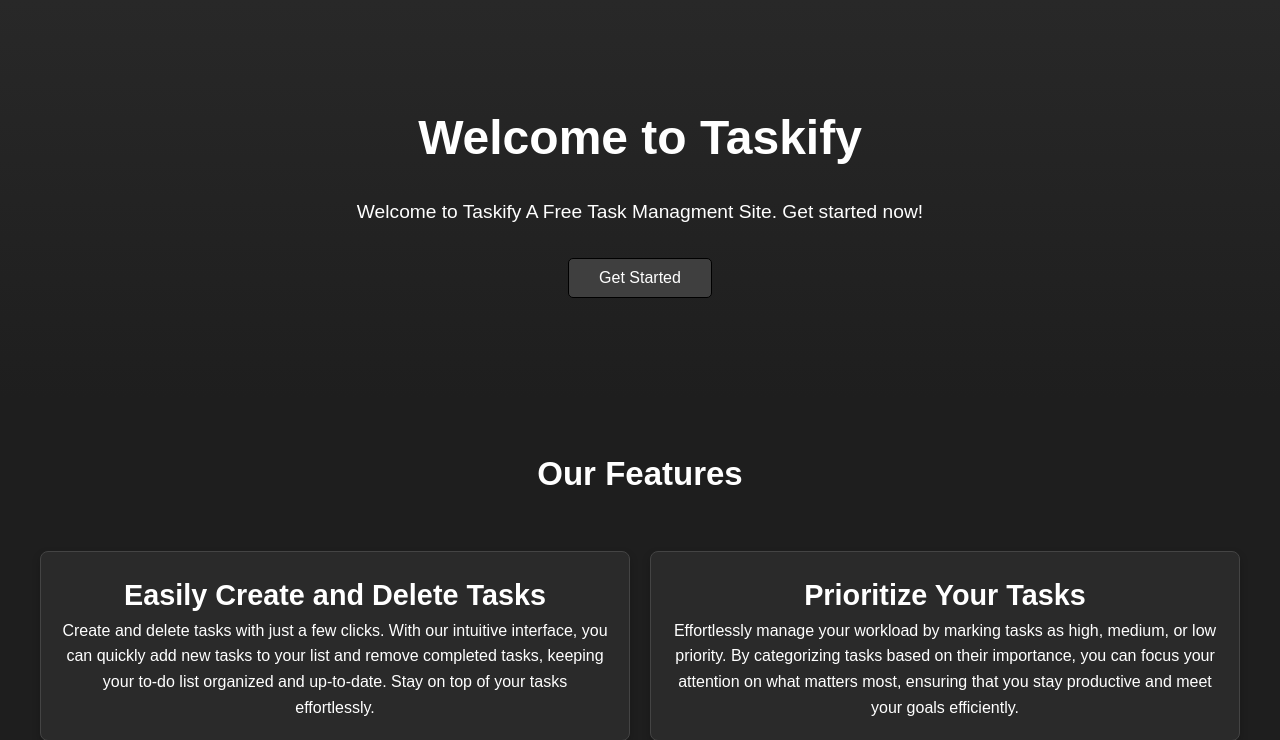
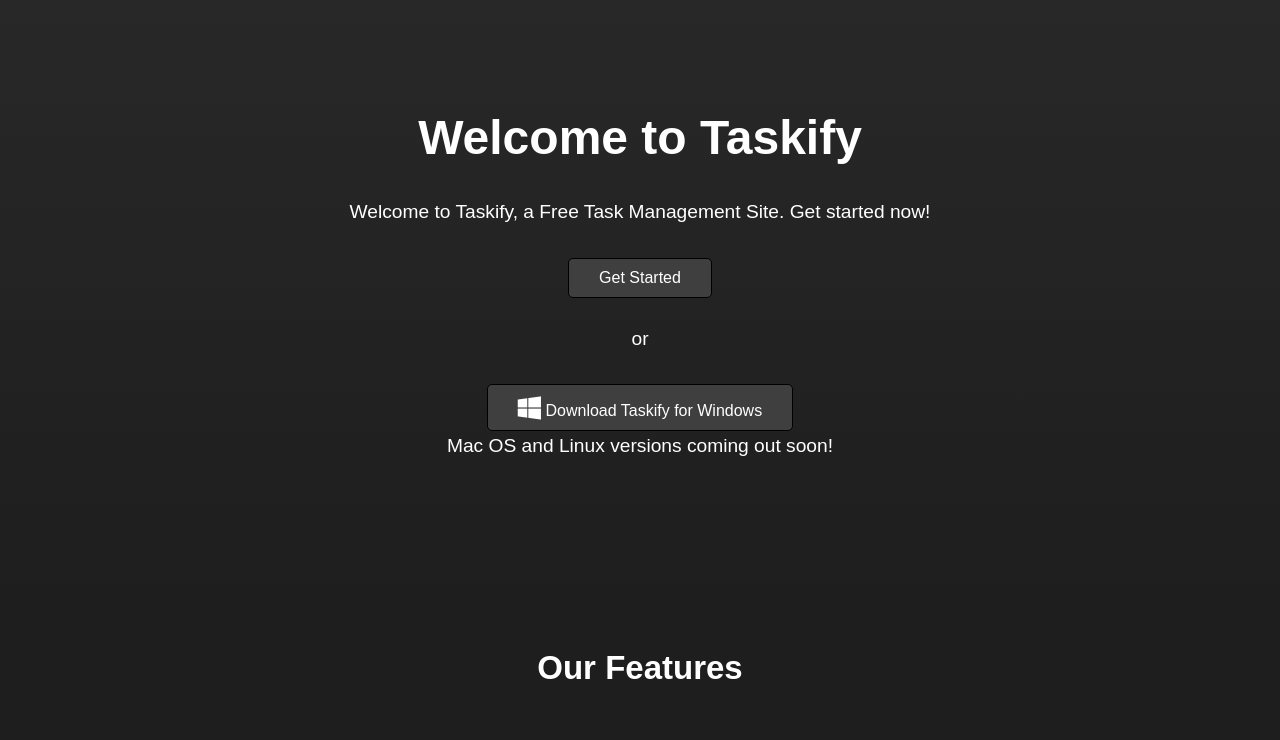
Before and after one commit to ExxonExxon/Taskify, a Flask app: page / in a window 1280 px wide. Shown: the part 54-794 px from the top of the page. Run offline with Flask 3, Linux system fonts and the light colour scheme; data comes from the database, SQL or seed files in the repository.

Commit message:
Add files via upload

```diff
--- a/templates/index.html
+++ b/templates/index.html
@@ -336,9 +336,19 @@ footer {
   </header>
   <div class="hero">
     <h1>Welcome to Taskify</h1>
-    <p>Welcome to Taskify A Free Task Managment Site. Get started now!</p>
+    <p>Welcome to Taskify, a Free Task Management Site. Get started now!</p>
     <button onclick="window.location.href='/signup';">Get Started</button>
+    <br>
+    <br>
+    <p style="margin-top: 5;">or</p>
+    <a style="margin-top: 0;" href="static/TaskiyInstaller.exe" download>
+        <button>
+            <i class="fa fa-windows" style="font-size: 25px;"></i> Download Taskify for Windows
+        </button>
+        <p>Mac OS and Linux versions coming out soon!</p>
+    </a>
   </div>
+
 
   <div class="features" id="features">
     <h1 style="font-size: 33px;">Our Features</h1>
```
